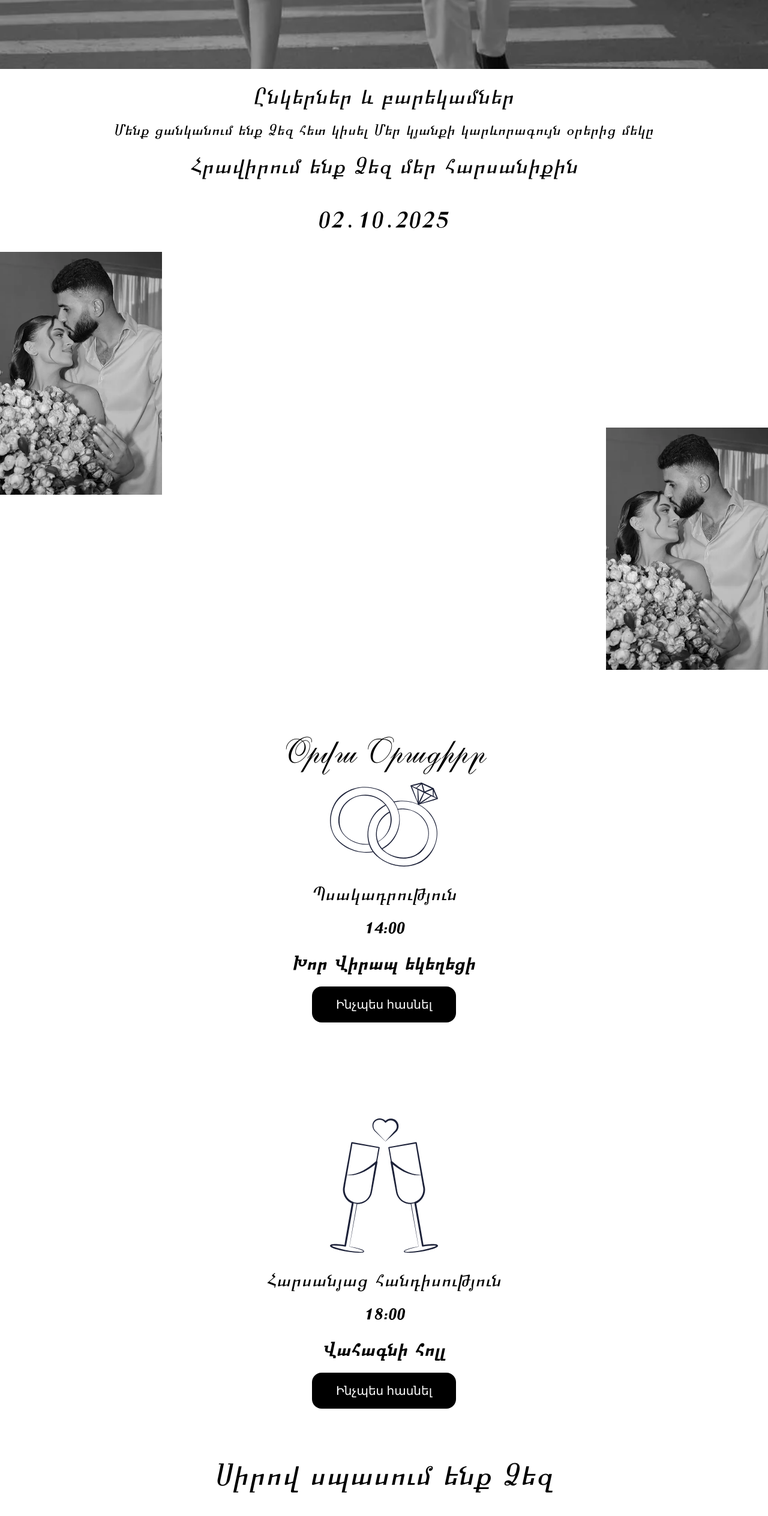
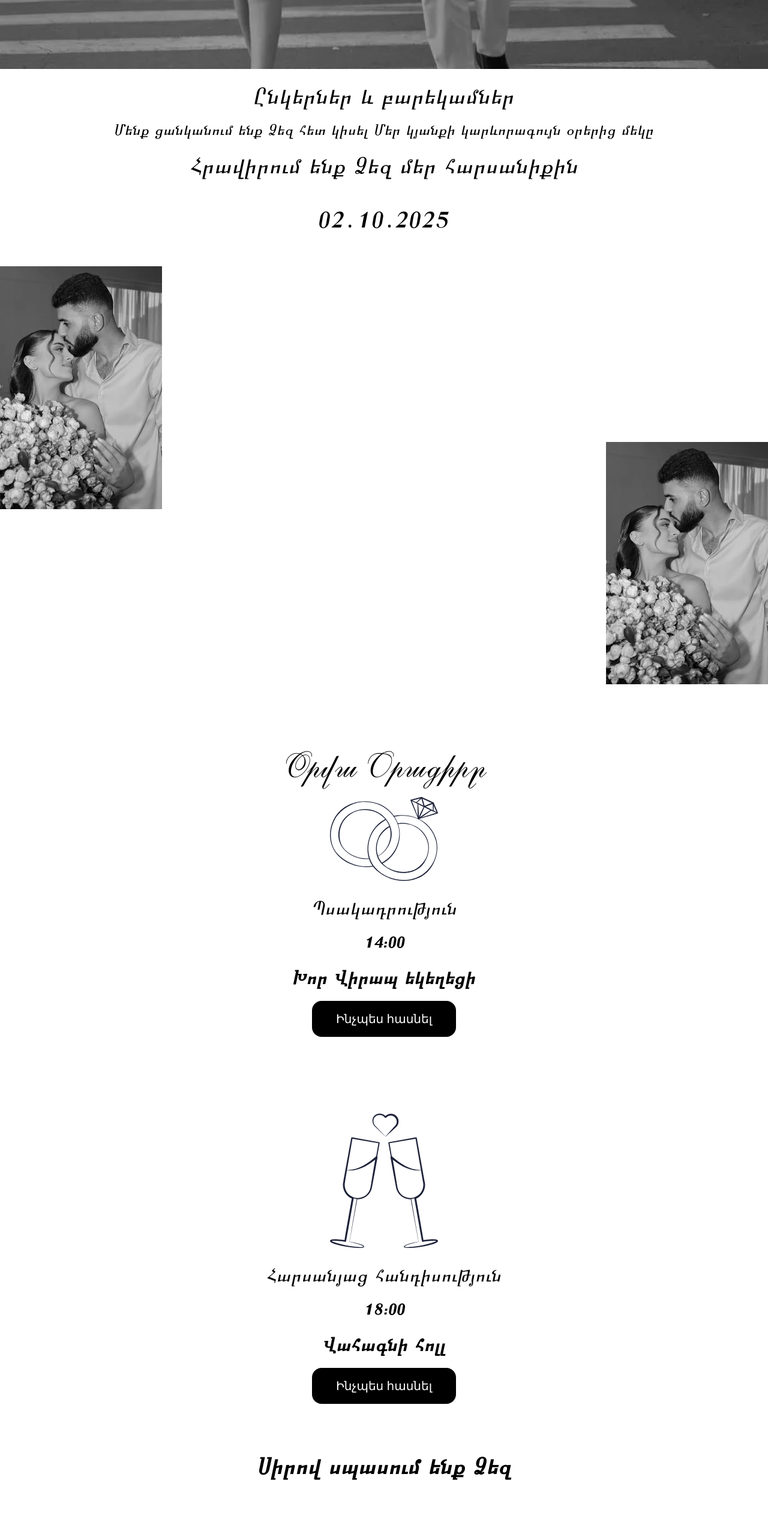
Before and after one commit to Hakob033/miqayel-anush, a Next.js app: page / in a window 1280 px wide. Shown: the part 685-3213 px from the top of the page at 60% size. Built offline with nearby package versions, Linux system fonts and the light colour scheme.

Commit message:
update version 1.4

```diff
--- a/src/app/page.tsx
+++ b/src/app/page.tsx
@@ -52,7 +52,7 @@ export default function Home() {
             </p>
           </SectionWrapper>
         </div>
-        <div className="flex flex-col mt-4 w-screen">
+        <div className="flex flex-col mt-10 w-screen">
           <SectionWrapper>
             <div className="w-full flex justify-start">
               <Image
@@ -119,7 +119,7 @@ export default function Home() {
               </Link>
             </SectionWrapper>
           </div>
-          <div className="flex flex-col items-center gap-6 mt-40">
+          <div className="flex flex-col items-center gap-6 mt-32">
             <SectionWrapper>
               <Image
                 priority
@@ -156,7 +156,7 @@ export default function Home() {
           </div>
         </div>
         <div className="flex justify-center gap-4 my-20">
-          <p className="text-5xl text-center font-armBoloragir">
+          <p className="text-4xl font-semibold text-center font-armBoloragir">
             Սիրով սպասում ենք Ձեզ
           </p>
         </div>
```
